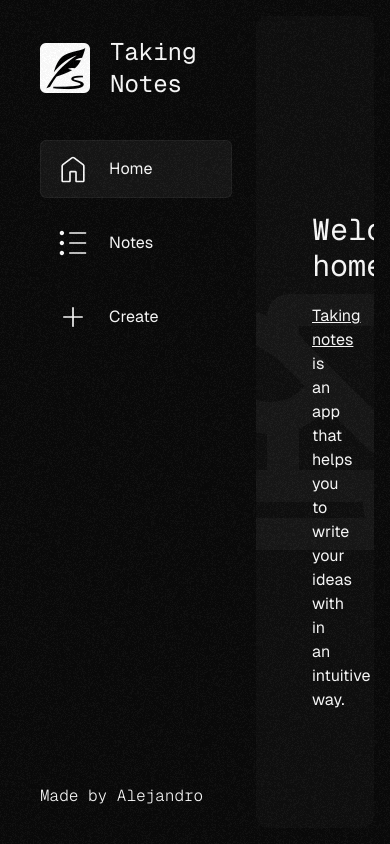
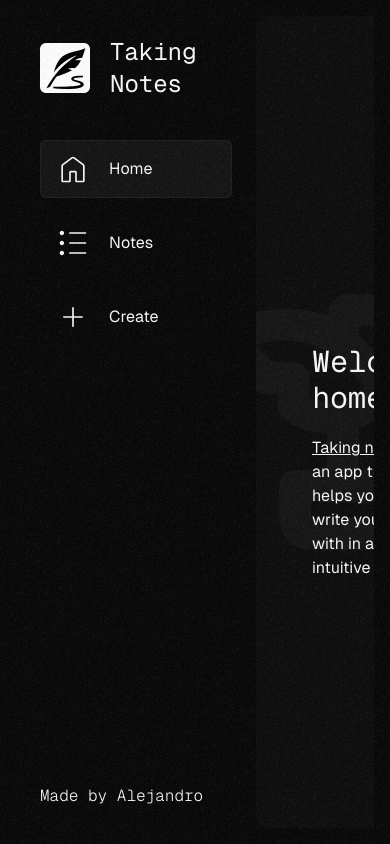
Before and after one commit to AlejandroDalzotto/taking-notes, a Next.js app: page / in a window 390 px wide. Built offline with nearby package versions, Linux system fonts and the light colour scheme.

Commit message:
style: enhance layout and spacing for better responsiveness and readability

```diff
--- a/src/app/layout.tsx
+++ b/src/app/layout.tsx
@@ -37,7 +37,7 @@ export default function RootLayout({
         <UpdaterProvider>
           <ModalProvider>
             <Navbar />
-            <main className="w-full h-full overflow-x-hidden">
+            <main className="w-full h-full flex overflow-x-hidden">
               {children}
             </main>
             <Toaster position="bottom-left" toastOptions={{
--- a/src/app/notes/page.tsx
+++ b/src/app/notes/page.tsx
@@ -10,7 +10,7 @@ export default function NotesPage() {
         <h1 className="mb-5 text-3xl font-geist-mono">Notes list</h1>
         <p className="mb-5 text-lg">There you have all the notes you&apos;ve written.</p>
       </header>
-      <section className="flex items-center justify-between w-full mb-5">
+      <section className="flex items-center justify-between gap-x-5 w-full mb-5">
         <Suspense>
           <SearchBar />
         </Suspense>
--- a/src/app/page.tsx
+++ b/src/app/page.tsx
@@ -2,7 +2,7 @@ import { IconHistory } from "@/components/Icons";
 
 export default function Home() {
   return (
-    <div className="flex flex-col pt-20 justify-center min-h-full max-h-full bg-white/[.02] rounded-xl px-14 relative">
+    <div className="flex flex-col grow pt-20 justify-center min-h-full max-h-full bg-white/[.02] rounded-xl px-14 relative">
       <IconHistory size={384} className="absolute -translate-x-1/2 -translate-y-1/2 fill-neutral-50/[0.03] -z-10 top-1/2 left-1/2" />
       <header>
         <h1 className="mb-5 text-3xl font-geist-mono">Welcome home!</h1>
--- a/src/components/NotesCount.tsx
+++ b/src/components/NotesCount.tsx
@@ -16,7 +16,7 @@ export default function NotesCount() {
   }, []);
 
   return (
-    <span className="text-lg font-geist-mono text-neutral-400">
+    <span className="text-lg whitespace-nowrap font-geist-mono text-neutral-400">
       📝 {total} {total === 1 ? "note" : "notes"}
     </span>
   )
--- a/src/components/NotesList.tsx
+++ b/src/components/NotesList.tsx
@@ -76,7 +76,7 @@ export default function NotesList() {
                 <p title={`created at: ${getLocalDateString(note.createdAt)}`} className="text-neutral-400 truncate">{getLocalDateString(note.createdAt)}</p>
               </header>
               <span className={clsx(
-                "absolute bottom-1/2 translate-y-1/2 right-5 text-7xl opacity-10 font-geist-mono",
+                "absolute bottom-1/2 translate-y-1/2 right-5 text-7xl opacity-15 font-geist-mono",
                 {"text-blue-500": note.fileExtension === "md"},
                 {"text-orange-500": note.fileExtension === "txt"},
               )}>.{note.fileExtension}</span>
--- a/src/components/SearchBar.tsx
+++ b/src/components/SearchBar.tsx
@@ -28,7 +28,7 @@ export default function SearchBar() {
 
   return (
     <input
-      className="px-4 py-2 rounded-md bg-white/5 placeholder:text-white/15"
+      className="px-4 py-2 w-full max-w-xl rounded-md bg-white/5 placeholder:text-white/25"
       placeholder="Search any note by title"
       onChange={(e) => updateTermHandler(e.target.value)}
     />
```
